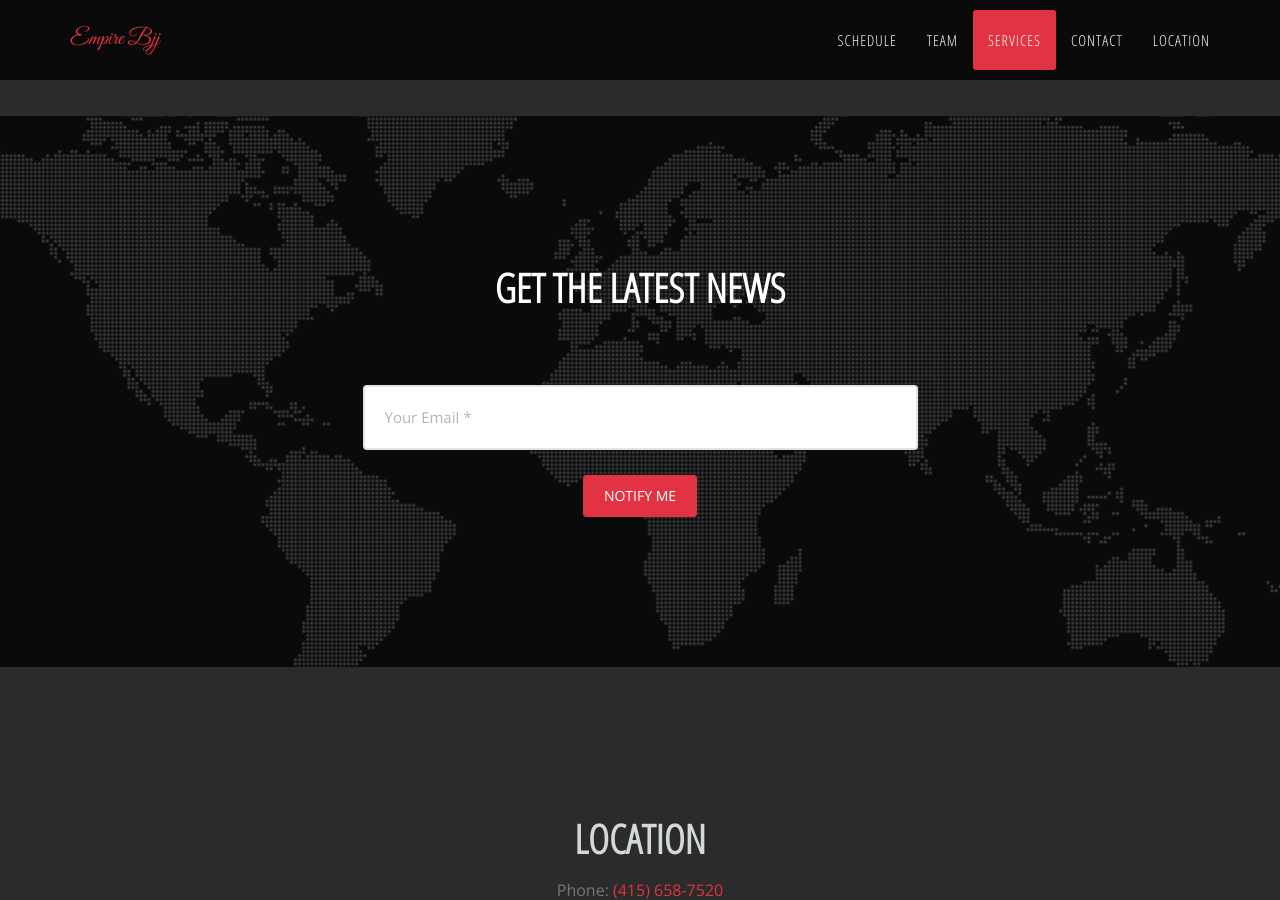
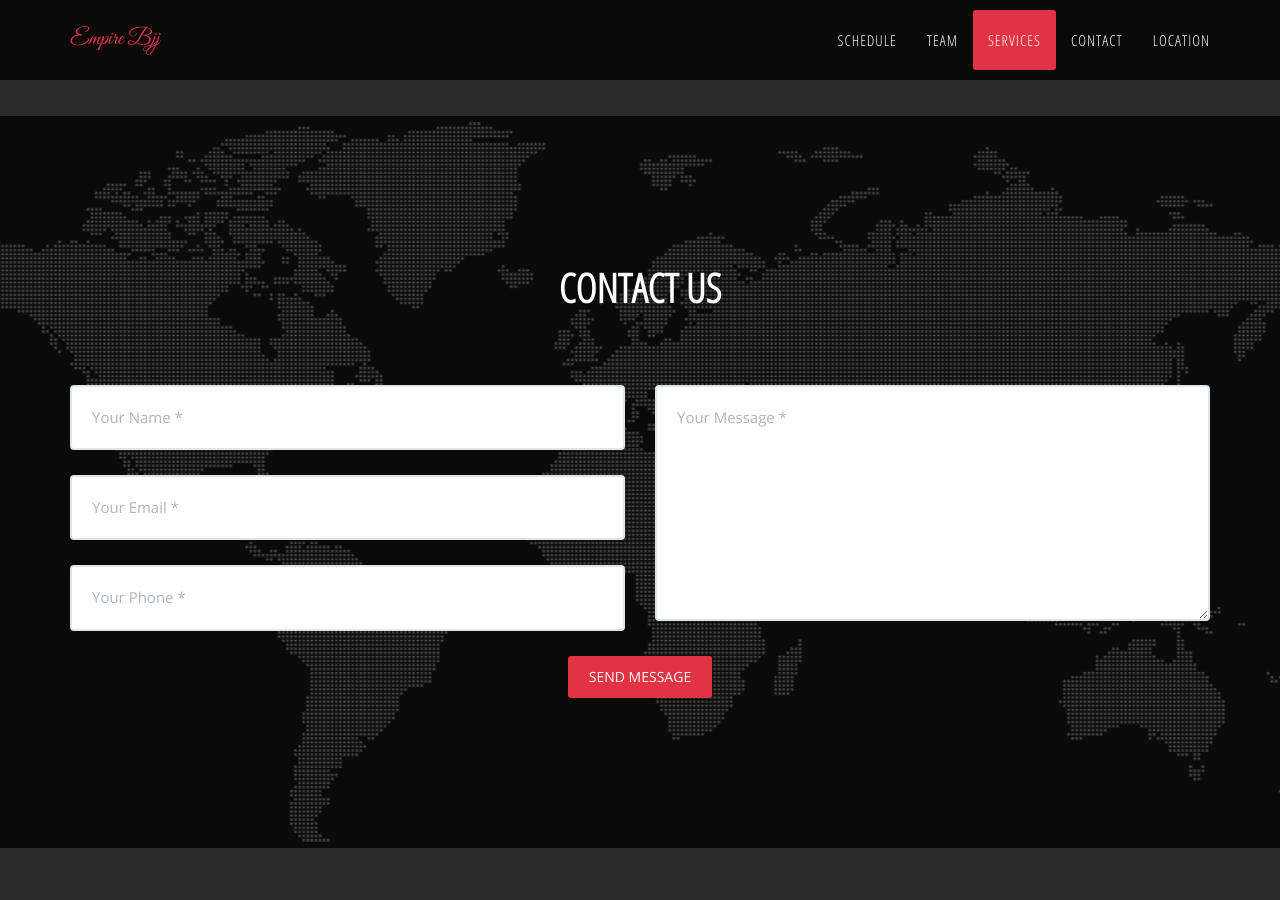
Before and after one commit to eriktjacobsen/empirebjj, a Jekyll site: the page built from index.html, in a window 1280 px wide and 900 px high, scrolled down 3180 px. Built offline with Jekyll 4.4.1, drawn with Linux system fonts in a browser that asks for light colours.

Commit message:
Update Contact Form to Lead Gen Form

```diff
--- a/_includes/contact.html
+++ b/_includes/contact.html
@@ -2,7 +2,7 @@
         <div class="container">
             <div class="row">
                 <div class="col-lg-12 text-center">
-                    <h2 class="section-heading">Get the latest news</h2>
+                    <h2 class="section-heading">Contact Us</h2>
                     <h3 class="section-subheading text-muted"></h3>
                 </div>
             </div>
@@ -10,11 +10,23 @@
                 <div class="col-lg-12">
                     <form name="sentMessage" id="contactForm" novalidate>
                         <div class="row">
-                            <div class="col-md-3">
+                            <div class="col-md-6">
+                                <div class="control-group form-group">
+                                    <input type="text" class="form-control" placeholder="Your Name *" id="name" required data-validation-required-message="Please enter your name.">
+                                    <p class="help-block text-danger"></p>
+                                </div>
+                                <div class="control-group form-group">
+                                    <input type="email" class="form-control" placeholder="Your Email *" id="email" required data-validation-required-message="Please enter your email address.">
+                                    <p class="help-block text-danger"></p>
+                                </div>
+                                <div class="control-group form-group">
+                                    <input type="tel" class="form-control" placeholder="Your Phone *" id="phone" required data-validation-required-message="Please enter your phone number.">
+                                    <p class="help-block text-danger"></p>
+                                </div>
                             </div>
                             <div class="col-md-6">
                                 <div class="control-group form-group">
-                                    <input type="email" class="form-control" placeholder="Your Email *" id="email" required data-validation-required-message="Please enter your email address.">
+                                    <textarea class="form-control" placeholder="Your Message *" id="message" required data-validation-required-message="Please enter a message."></textarea>
                                     <p class="help-block text-danger"></p>
                                 </div>
                             </div>
@@ -24,7 +36,7 @@
                             </div>
                             <div class="col-md-6 text-center">
                                 <div id="success"></div>
-                                <button type="submit" class="btn btn-xl">Notify Me</button>
+                                <button type="submit" class="btn btn-xl">Send Message</button>
                             </div>
                         </div>
                     </form>
--- a/js/contact_me.js
+++ b/js/contact_me.js
@@ -8,12 +8,23 @@ $(function() {
         submitSuccess: function($form, event) {
             event.preventDefault(); // prevent default submit behaviour
             // get values from FORM
+            var name = $("input#name").val();
             var email = $("input#email").val();
+            var phone = $("input#phone").val();
+            var message = $("textarea#message").val();
+            var firstName = name; // For Success/Failure Message
+            // Check for white space in name for Success/Fail message
+            if (firstName.indexOf(' ') >= 0) {
+                firstName = name.split(' ').slice(0, -1).join(' ');
+            }
             $.ajax({
                 url: "././mail/contact_me.php",
                 type: "POST",
                 data: {
-                    email: email
+                    name: name,
+                    phone: phone,
+                    email: email,
+                    message: message
                 },
                 cache: false,
                 success: function() {
@@ -34,7 +45,7 @@ $(function() {
                     $('#success').html("<div class='alert alert-danger'>");
                     $('#success > .alert-danger').html("<button type='button' class='close' data-dismiss='alert' aria-hidden='true'>&times;")
                         .append("</button>");
-                    $('#success > .alert-danger').append("<strong>Sorry, it seems that my mail server is not responding. Please try again later!");
+                    $('#success > .alert-danger').append("<strong>Sorry " + firstName + ", it seems that my mail server is not responding. Please try again later!");
                     $('#success > .alert-danger').append('</div>');
                     //clear all fields
                     $('#contactForm').trigger("reset");
```
Also changed, not shown: 1 other file.
